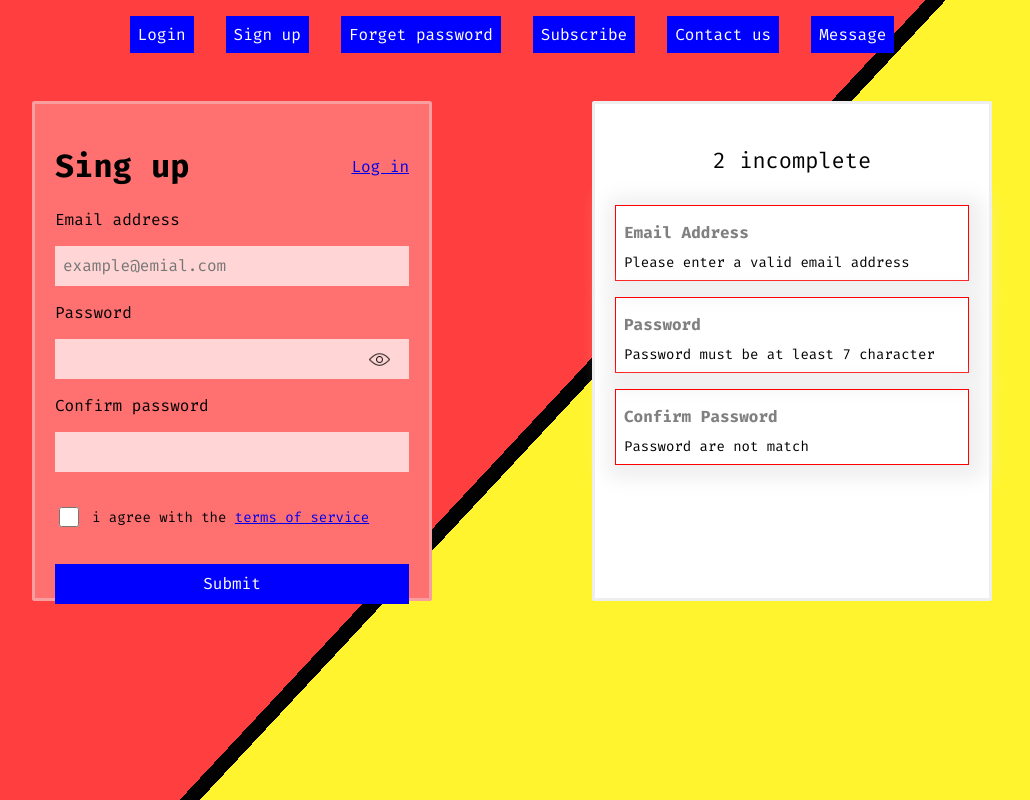
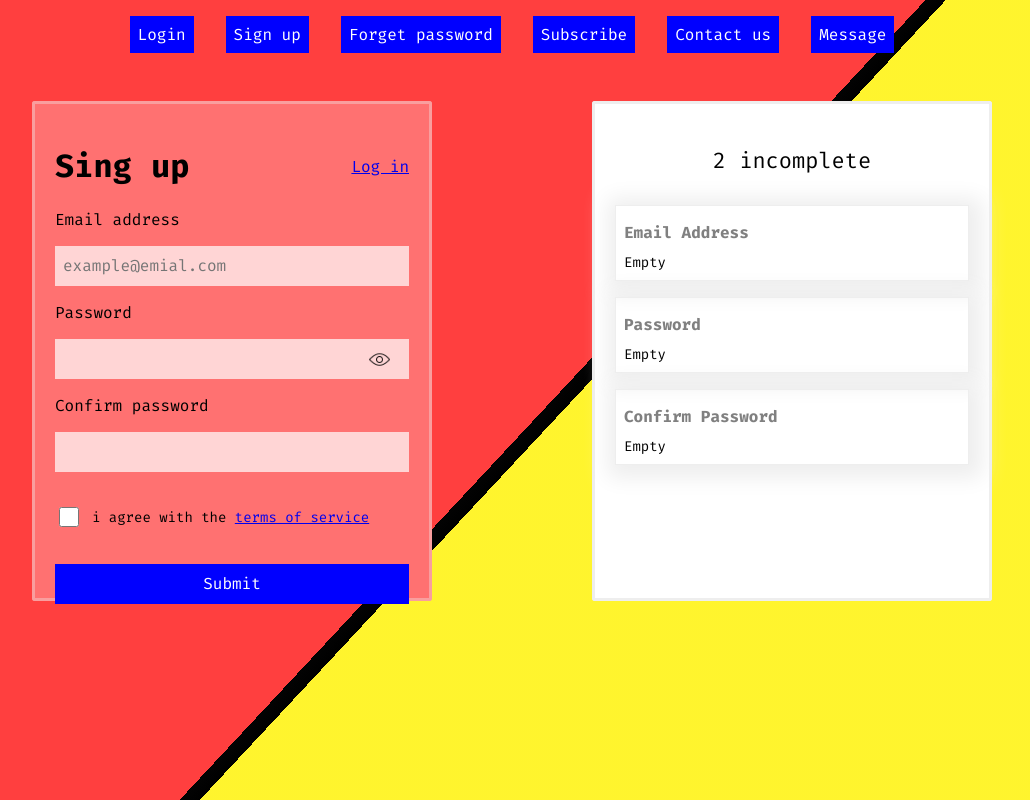
Before and after one commit to ariannargesi/cubic-forms, a React (Create React App) app: page / in a window 1280 px wide. Shown: the whole page, without its empty margins (128-1158 px from the left). Built offline with nearby package versions, Linux system fonts and the light colour scheme.

Commit message:
dynamicly show hint text

```diff
--- a/src/Components/CubeHints/HintsItem/index.tsx
+++ b/src/Components/CubeHints/HintsItem/index.tsx
@@ -1,5 +1,8 @@
 import React from 'react'
-import { StateEnum } from '../../../Context/CubeContext'
+
+import IsTyping from '../../IsTyping'
+
+import { Store, StateEnum } from '../../../Context/CubeContext'
 import './HintsItem.css'
 
 
@@ -18,21 +21,35 @@ type HintsItemProps = {
 
 const HintsItem: React.FC<HintsItemProps> = (props) => {
 
-    const [show, toggleShow] = React.useState<boolean>(false)
+    const { isTyping } = React.useContext(Store).state.typing
 
-    React.useEffect(() => {
-        console.log(props.isActive)
-    }, [])
-
+    const borderColor = props.isActive === false ? (props.isValid ? 'green' : 'red') : 'none'
     const styles = {
         transform: props.isActive ? "scale(1.050)" : "",
-        border: `1px solid ${props.isValid ? "green" : "red"}`
+        border: `1px solid ${borderColor}`
     }
+    // success | error | select | empty | typing
+
+    const getHintText = () => {
+        if (props.isActive === null)
+            return <span>Empty</span>
+        else if (props.isActive === false) {
+            if (props.isValid)
+                return <span>{props.successHint}</span>
+            else return <span>{props.errorHint}</span>
+        }
+        else if (props.isActive && isTyping)
+            return <IsTyping>you are typing</IsTyping>
+        else if(props.value === "")
+            return <span>Selected</span>
+        else return <span style={{display: "block", width: "100px", height: '22px'}}></span>
+    }
+
     return (
         <div className="hints-item" style={styles}>
             <h4>{props.title}</h4>
-
-            {show ?
+            {
+                props.isActive === false ?
                     props.isValid ?
                         <div className="svg-box">
                             <svg className="checkmark green-stroke">
@@ -54,11 +71,12 @@ const HintsItem: React.FC<HintsItemProps> = (props) => {
                             </svg>
                         </div>
                     :
+                    <></>
+            }
             <span></span>
+            {
+                getHintText()
             }
-
-
-            <span>{props.isValid ? props.successHint : props.errorHint}</span>
         </div>
     )
 }
```
Lines whose indentation alone changed are shown as unchanged.
